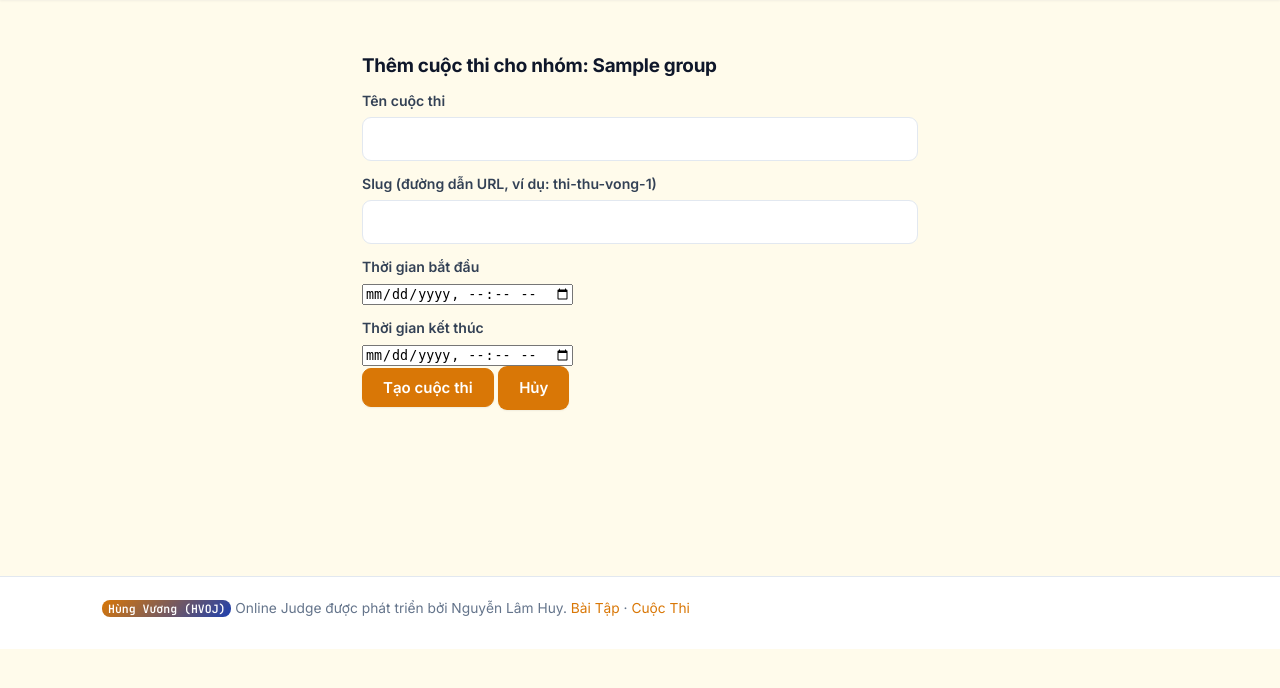
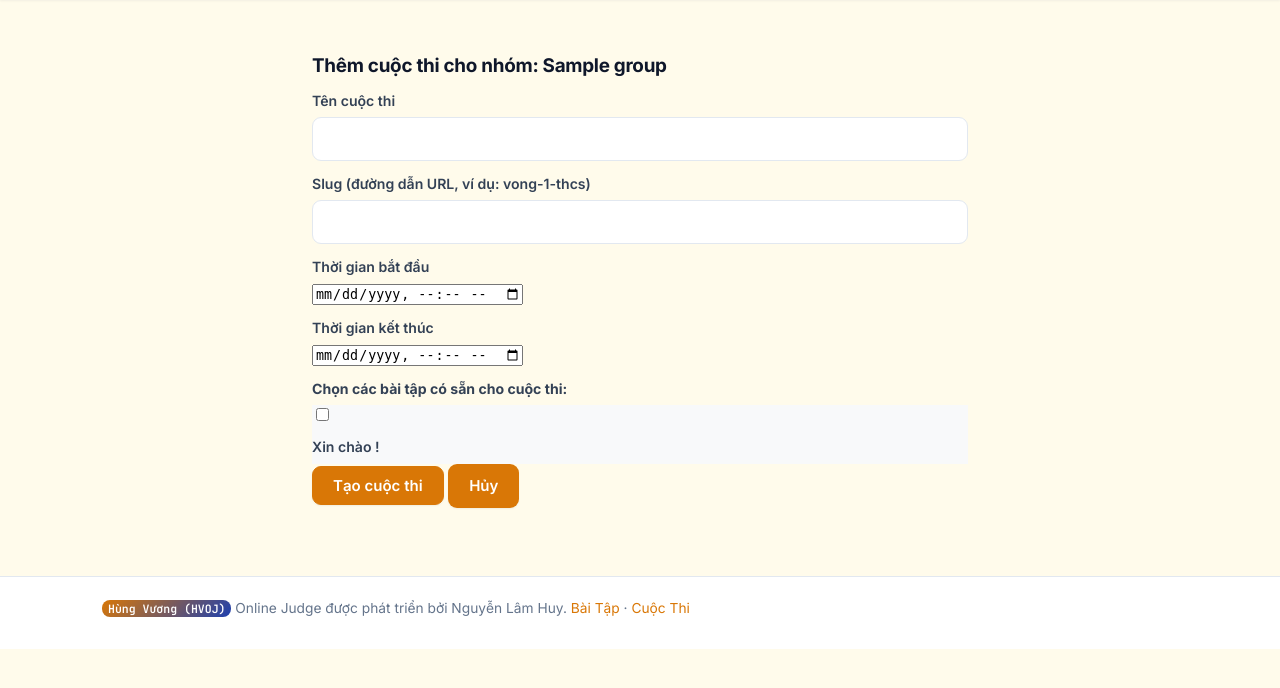
Before and after one commit to HuyOJ-bit/online-judge, a Django app: page /group/sample/add-contest/ in a window 1280 px wide. Shown: the part 59-747 px from the top of the page. Run offline with Django 4.2, Linux system fonts and the light colour scheme; a user stored in the database is signed in; data comes from the database, SQL or seed files in the repository; tables that the repository leaves empty hold one stand-in row (values such as "Sample post").

Commit message:
Update group_add_contest.html

```diff
--- a/templates/group_add_contest.html
+++ b/templates/group_add_contest.html
@@ -2,7 +2,7 @@
 {% block title %}Thêm cuộc thi vào nhóm - {{ group.name }}{% endblock %}
 
 {% block content %}
-<div class="container mt-4" style="max-width: 600px;">
+<div class="container mt-4" style="max-width: 700px;">
     <h2>Thêm cuộc thi cho nhóm: {{ group.name }}</h2>
     <form method="post" class="mt-3">
         {% csrf_token %}
@@ -11,7 +11,7 @@
             <input type="text" class="form-control" id="title" name="title" required>
         </div>
         <div class="mb-3">
-            <label for="slug" class="form-label">Slug (đường dẫn URL, ví dụ: thi-thu-vong-1)</label>
+            <label for="slug" class="form-label">Slug (đường dẫn URL, ví dụ: vong-1-thcs)</label>
             <input type="text" class="form-control" id="slug" name="slug" required>
         </div>
         <div class="mb-3">
@@ -22,6 +22,23 @@
             <label for="end_time" class="form-label">Thời gian kết thúc</label>
             <input type="datetime-local" class="form-control" id="end_time" name="end_time" required>
         </div>
+
+        <div class="mb-3">
+            <label class="form-label"><strong>Chọn các bài tập có sẵn cho cuộc thi:</strong></label>
+            <div class="border p-3 rounded" style="max-height: 250px; overflow-y: auto; background-color: #f8f9fa;">
+                {% for problem in problems %}
+                    <div class="form-check">
+                        <input class="form-check-input" type="checkbox" name="problems" value="{{ problem.id }}" id="prob_{{ problem.id }}">
+                        <label class="form-check-label" for="prob_{{ problem.id }}">
+                            {{ problem.title }}
+                        </label>
+                    </div>
+                {% empty %}
+                    <p class="text-muted mb-0">Chưa có bài tập nào trong hệ thống.</p>
+                {% endfor %}
+            </div>
+        </div>
+
         <button type="submit" class="btn btn-primary">Tạo cuộc thi</button>
         <a href="{% url 'group_detail' group.slug %}" class="btn btn-secondary">Hủy</a>
     </form>
```
